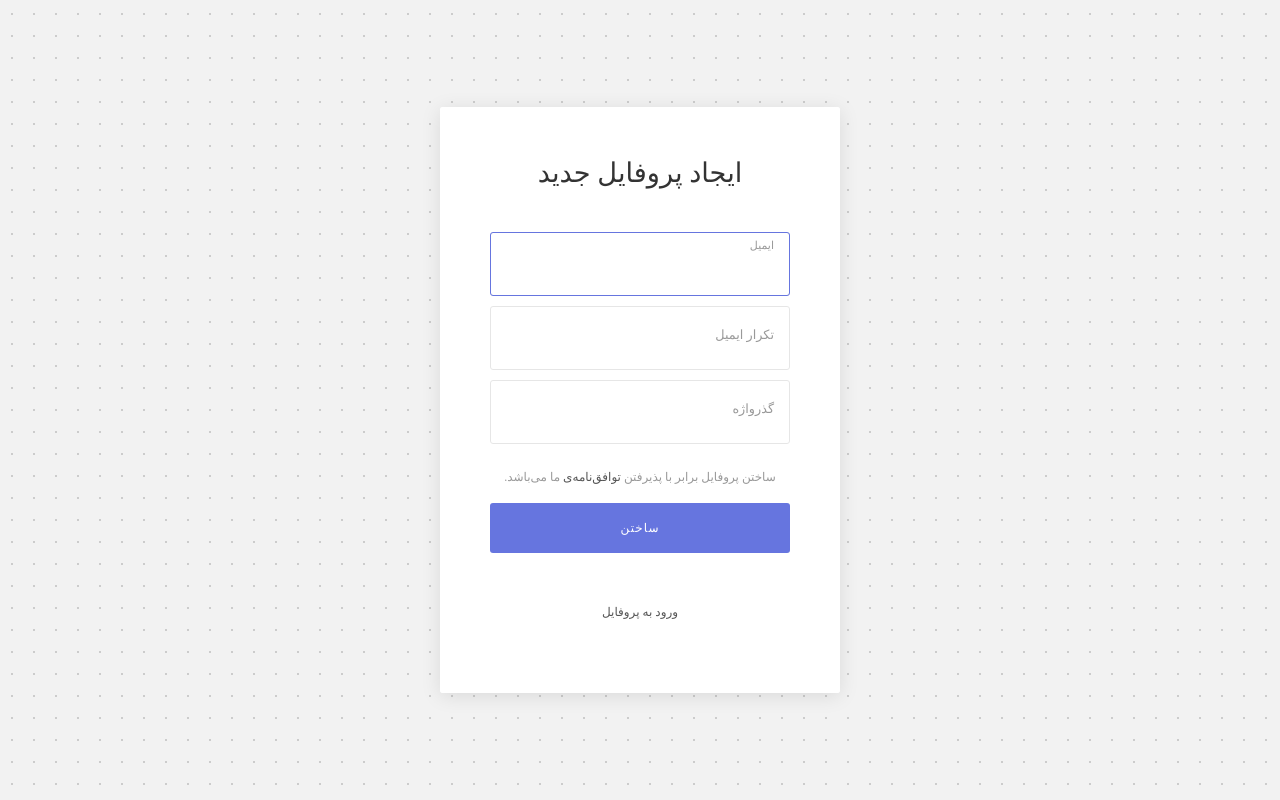
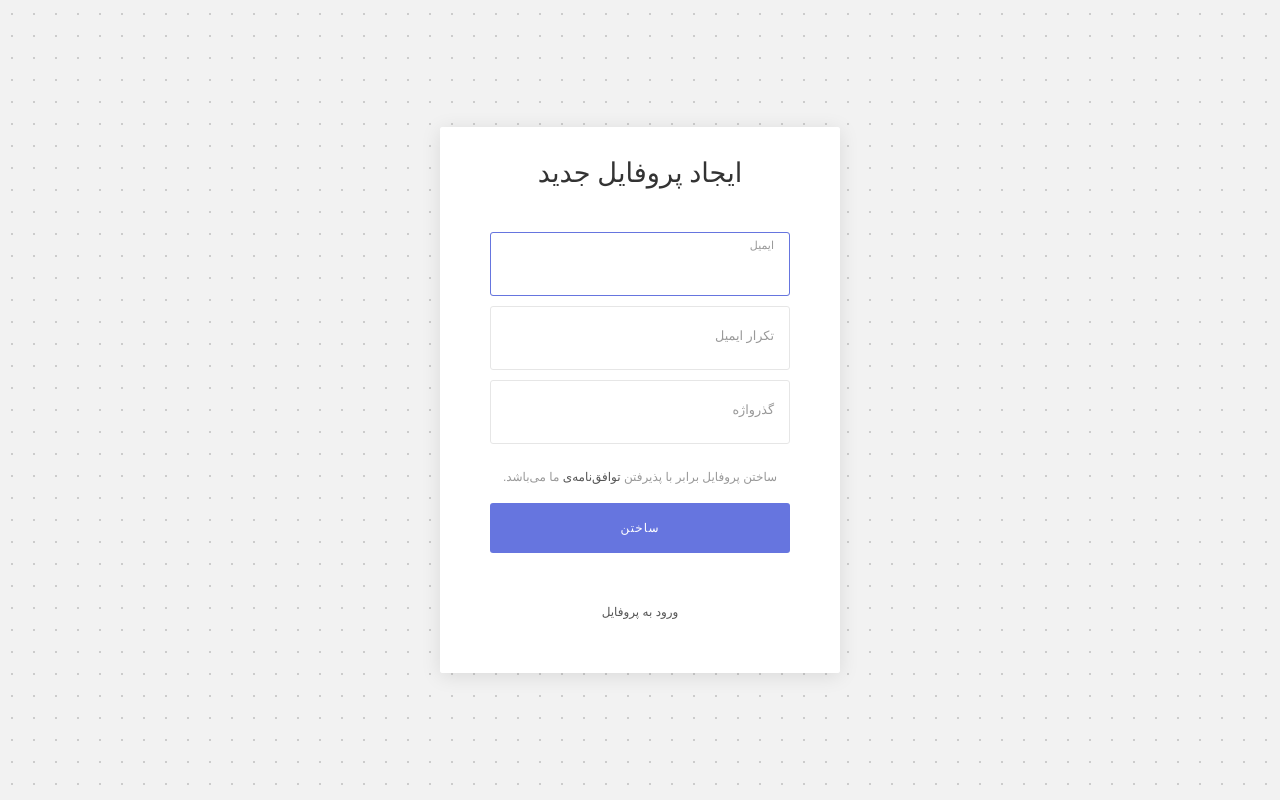
Before and after one commit to mrouhi13/whoami, a Django app: template accounts/templates/accounts/registration/signup.html in a window 1280 px wide. Run offline with Django 3.2, Linux system fonts and the light colour scheme; the template is opened without the code that fills it, so the values that code supplies are empty; some libraries are stand-ins or nearby versions; some web fonts are replaced.

Commit message:
Minor change.

```diff
--- a/accounts/static/accounts/css/main.css
+++ b/accounts/static/accounts/css/main.css
@@ -61,8 +61,8 @@
 
 /*[ Restyle Tags ]*/
 * {
-    margin: 0px;
-    padding: 0px;
+    margin: 0;
+    padding: 0;
     box-sizing: border-box;
 }
 
@@ -75,11 +75,11 @@
 
 /*---------------------------------------------*/
 a {
-    font-family: Vazir-Regular, Poppins-Regular;
+    font-family: Vazir-Regular, Poppins-Regular, sans-serif;
     font-size: 14px;
     line-height: 1.7;
     color: #666666;
-    margin: 0px;
+    margin: 0;
     transition: all 0.4s;
     -webkit-transition: all 0.4s;
     -o-transition: all 0.4s;
@@ -244,14 +244,14 @@
 
 /*[ Text ]*/
 .txt1 {
-    font-family: Vazir-Regular, Montserrat-Regular;
+    font-family: Vazir-Regular, Montserrat-Regular, sans-serif;
     font-size: 12px;
     line-height: 1.4;
     color: #555555;
 }
 
 .txt2 {
-    font-family: Vazir-Regular, Montserrat-Regular;
+    font-family: Vazir-Regular, Montserrat-Regular, sans-serif;
     font-size: 12px;
     line-height: 1.4;
     color: #999999;
@@ -312,11 +312,10 @@
     align-items: stretch;
     flex-direction: row-reverse;
     border-radius: 3px;
-    box-shadow: 0 3px 20px 0px rgba(0, 0, 0, 0.1);
-    -moz-box-shadow: 0 3px 20px 0px rgba(0, 0, 0, 0.1);
-    -webkit-box-shadow: 0 3px 20px 0px rgba(0, 0, 0, 0.1);
-    -o-box-shadow: 0 3px 20px 0px rgba(0, 0, 0, 0.1);
-    -ms-box-shadow: 0 3px 20px 0px rgba(0, 0, 0, 0.1);
+    box-shadow: 0 3px 20px 0 rgba(0, 0, 0, 0.1);
+    -moz-box-shadow: 0 3px 20px 0 rgba(0, 0, 0, 0.1);
+    -webkit-box-shadow: 0 3px 20px 0 rgba(0, 0, 0, 0.1);
+    -o-box-shadow: 0 3px 20px 0 rgba(0, 0, 0, 0.1);
 }
 
 .wrap-profile100 {
@@ -350,13 +348,13 @@
     width: 560px;
     display: block;
     background-color: #fff;
-    padding: 50px;
+    padding: 30px 50px;
 }
 
 .login100-form-title {
     width: 100%;
     display: block;
-    font-family: Vazir-Regular, Poppins-Regular;
+    font-family: Vazir-Regular, Poppins-Regular, sans-serif;
     font-size: 1.7rem;
     color: #333333;
     line-height: 1.2;
@@ -381,7 +379,7 @@
 }
 
 .label-input100 {
-    font-family: Vazir-Regular, Montserrat-Regular;
+    font-family: Vazir-Regular, Montserrat-Regular, sans-serif;
     font-size: 0.8rem;
     color: #999999;
     line-height: 1.2;
@@ -404,7 +402,7 @@
     display: block;
     width: 100%;
     background: transparent;
-    font-family: Vazir-Regular, Montserrat-Regular;
+    font-family: Vazir-Regular, Montserrat-Regular, sans-serif;
     font-size: 0.9rem;
     color: #555555;
     line-height: 1.2;
```
Also changed, not shown: other parts of accounts/static/accounts/css/main.css (+40 -39 lines).
